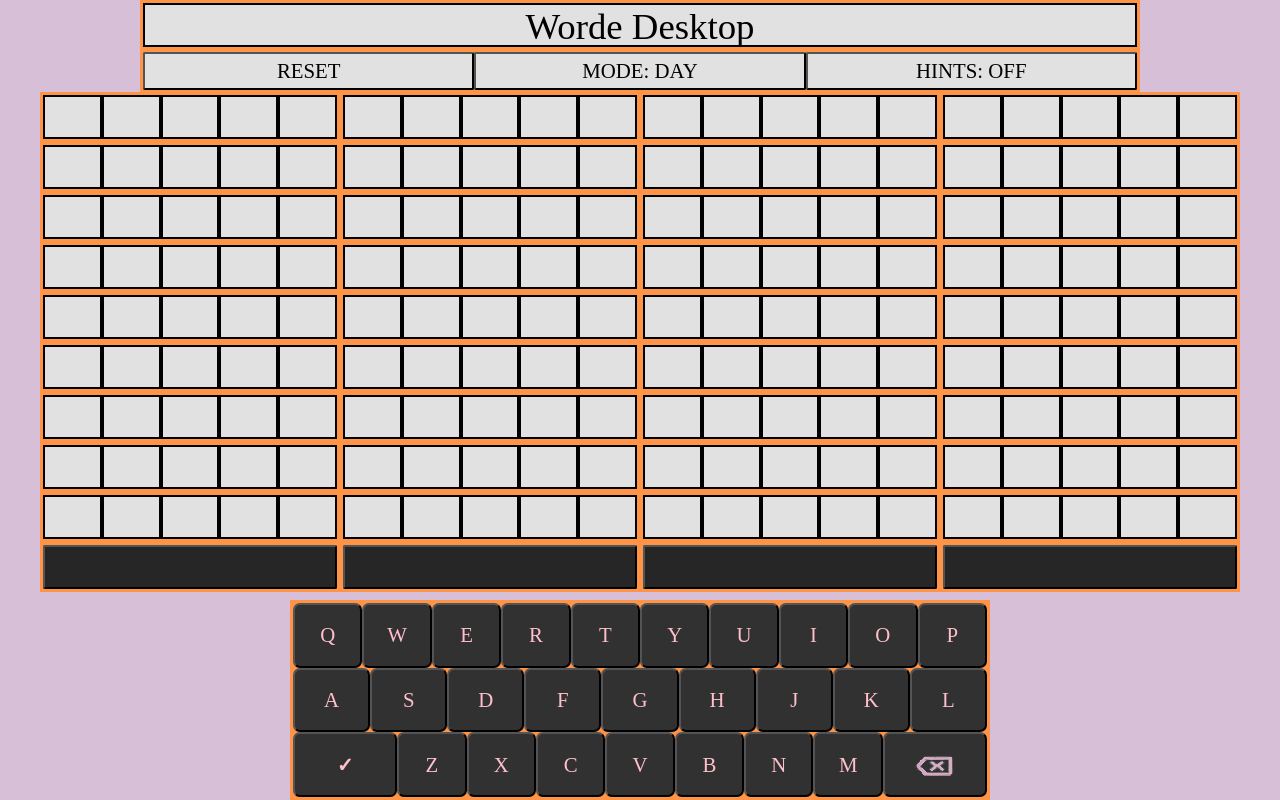
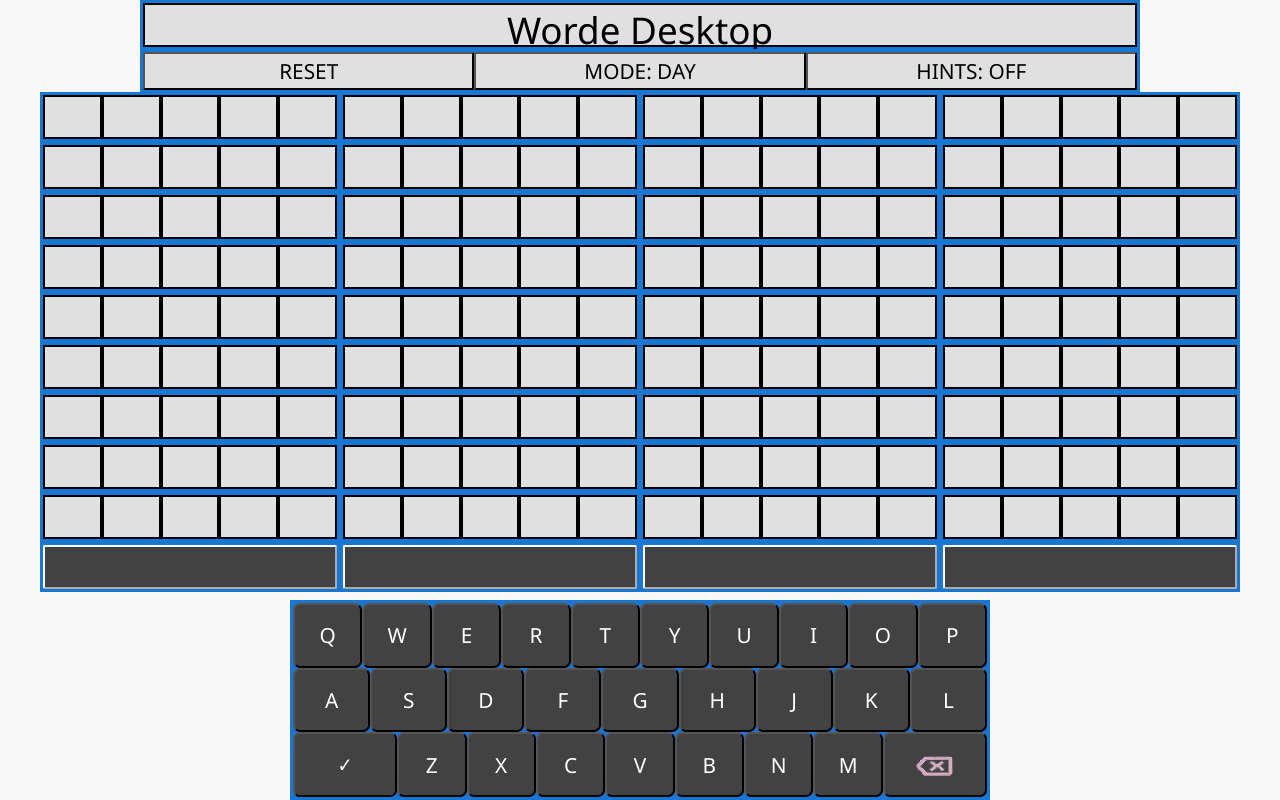
Before and after one commit to ajbarga/word-game, a React (Vite) app: page / in a window 1280 px wide. Built offline with nearby package versions, Linux system fonts and the light colour scheme.

Commit message:
Modernize styling

```diff
--- a/src/App.tsx
+++ b/src/App.tsx
@@ -85,7 +85,7 @@ class WordGameApp extends Component<{}, WordGameProps>
 
         let divs: NodeListOf<HTMLElement> = document.querySelectorAll('input,p,div,button');
         divs.forEach(i => isDarkMode ? i.classList.remove('dm') : i.classList.add('dm'));
-        document.body.style.backgroundColor = (isDarkMode ? 'thistle' : '#262626');
+        document.body.style.backgroundColor = (isDarkMode ? 'var(--bg-light)' : 'var(--bg-dark)');
         this.setState({ isDarkMode: !this.state.isDarkMode });
     }
 
--- a/src/css/Base.css
+++ b/src/css/Base.css
@@ -1,15 +1,34 @@
 /* © 2022 Alex Barga. All rights reserved.
  * Reproduction or transmission in whole or in part, in any form or by any means, electronic,
  * mechanical or otherwise, is prohibited without the prior  written consent of the owner.*/
+:root {
+    --bg-light: #f8f8f8;
+    --bg-dark: #121212;
+    --primary: #1976d2;
+    --primary-dark: #0d47a1;
+    --text-light: #000000;
+    --text-dark: #ffffff;
+    --neutral-light: #e0e0e0;
+    --neutral-dark: #424242;
+    --yellow-light: #ffeb3b;
+    --yellow-dark: #ffd54f;
+    --green-light: #4caf50;
+    --green-dark: #66bb6a;
+    --input-light: #ffffff;
+    --input-dark: #424242;
+}
+
 * {
-    box-sizing: border-box
+    box-sizing: border-box;
 }
 
 body {
     margin: 0 auto;
     align-content: center;
     text-align: center;
-    background-color: #D8BFD8;
+    background-color: var(--bg-light);
+    color: var(--text-light);
+    font-family: "Segoe UI", Tahoma, Geneva, Verdana, sans-serif;
 }
 
 div {
@@ -59,42 +78,42 @@ div.row {
 }
 
 div.container {
-    border: 3px solid rgb(255, 148, 71);
-    background-color: rgb(255, 148, 71);
+    border: 3px solid var(--primary);
+    background-color: var(--primary);
     min-width: -moz-fit-content;
     min-width: fit-content;
     min-width: -webkit-fit-content;
 }
 
 div.container.dm {
-    border: 3px solid #712b06;
-    background-color: #712b06;
+    border: 3px solid var(--primary-dark);
+    background-color: var(--primary-dark);
 }
 
 div.container.headerBox {
-    background-color: rgb(255, 148, 71);
+    background-color: var(--primary);
 }
 
 div.container.headerBox.dm {
-    background-color: #712b06
+    background-color: var(--primary-dark);
 }
 
 p#plain.titleBox {
-    background-color: rgb(225, 225, 225)
+    background-color: var(--neutral-light);
 }
 
 p#error.titleBox {
-    background-color: rgb(168, 14, 14)
+    background-color: #c62828;
 }
 
 p#plain.titleBox.dm {
-    background-color: #262626;
-    color: #FFC0CB
+    background-color: var(--bg-dark);
+    color: var(--text-dark);
 }
 
 p#error.titleBox.dm {
-    background-color: #570909;
-    color: #000000
+    background-color: #8e0000;
+    color: var(--text-dark);
 }
 
 div.letter {
@@ -103,30 +122,30 @@ div.letter {
 }
 
 div.boxColor-1.letter {
-    background-color: rgb(225, 225, 225)
+    background-color: var(--neutral-light);
 }
 
 div.boxColor-1.letter.dm {
-    background-color: #262626;
-    color: #FFC0CB
+    background-color: var(--neutral-dark);
+    color: var(--text-dark);
 }
 
 div.boxColor0.letter {
-    background-color: rgb(255, 199, 30)
+    background-color: var(--yellow-light);
 }
 
 div.boxColor0.letter.dm {
-    background-color: #FFA500;
-    color: #892d2d
+    background-color: var(--yellow-dark);
+    color: var(--text-dark);
 }
 
 div.boxColor1.letter {
-    background-color: rgb(99, 190, 93)
+    background-color: var(--green-light);
 }
 
 div.boxColor1.letter.dm {
-    background-color: #004500;
-    color: #FFFFFF
+    background-color: var(--green-dark);
+    color: var(--text-dark);
 }
 
 div.container.wordContainer {
@@ -138,7 +157,7 @@ div.container.wordContainer {
 }
 
 div#input.container {
-    background-color: #262626;
+    background-color: var(--input-light);
     position: fixed;
     bottom: 25vh;
     height: 54px;
@@ -150,20 +169,24 @@ div#input.container {
     font-size: 125%;
 }
 
+div#input.container.dm {
+    background-color: var(--input-dark);
+}
+
 p,
 div.letter {
     border: 2px solid black;
     margin: 0;
-    font-family: "American Typewriter", serif;
+    font-family: "Segoe UI", Tahoma, Geneva, Verdana, sans-serif;
     height: 5.5vh;
     min-height: 44px;
     max-height: 52px;
     font-size: 230%;
-    display: inline-block
+    display: inline-block;
 }
 
 p.titleBox {
-    font-family: "Times New Roman", serif;
+    font-family: "Segoe UI", Tahoma, Geneva, Verdana, sans-serif;
     font-size: 230%;
     display: block;
     width: 100%
@@ -176,10 +199,10 @@ div.letter.word {
 }
 
 input {
-    background-color: #313131;
+    background-color: var(--neutral-dark);
     display: inline-block;
-    color: #FFC0CB;
-    font-family: "American Typewriter", serif;
+    color: var(--text-dark);
+    font-family: "Segoe UI", Tahoma, Geneva, Verdana, sans-serif;
     font-size: larger;
     text-align: center;
     text-transform: uppercase;
@@ -199,23 +222,23 @@ input::selection {
 
 
 input.dm {
-    border-color: #1f1f1f
+    border-color: var(--bg-dark);
 }
 
 input.headerButton:hover {
-    background-color: rgb(203, 168, 202);
+    background-color: var(--primary);
     transform: scale3d(0.98, 0.96, 1)
 }
 
 input.headerButton.dm {
-    background-color: #313131;
-    color: #ffcfcf;
-    border-color: #000000
+    background-color: var(--neutral-dark);
+    color: var(--text-dark);
+    border-color: var(--text-dark);
 }
 
 input.headerButton:hover.dm {
-    background-color: #761929;
-    color: #ff6982;
+    background-color: var(--primary-dark);
+    color: var(--text-dark);
     transform: scale3d(0.96, 0.96, 1)
 }
 
@@ -241,8 +264,8 @@ input.key.DL {
 
 input#answerBox.key {
     width: 100%;
-    background-color: #262626;
-    border-color: #000000;
+    background-color: var(--input-dark);
+    border-color: var(--text-dark);
     font-stretch: condensed;
     height: 5.5vh;
     min-height: 44px;
@@ -256,19 +279,19 @@ input#answerBox.key {
 
 input.headerButton {
     margin: unset;
-    background-color: unset;
+    background-color: var(--neutral-light);
     display: inline-block;
-    color: #000000;
+    color: var(--text-light);
     text-transform: unset;
     border-radius: 2px;
     -moz-border-radius: 2px;
     -webkit-border-radius: 2px;
     border-width: 2px;
     font-size: 130%;
-    font-family: "Times New Roman", serif;
+    font-family: "Segoe UI", Tahoma, Geneva, Verdana, sans-serif;
     width: 33.33%;
     height: 38px;
     min-width: fit-content;
-    border-color: #000000;
-    background-color: rgb(225, 225, 225)
+    border-color: var(--text-light);
+    background-color: var(--neutral-light);
 }
```
